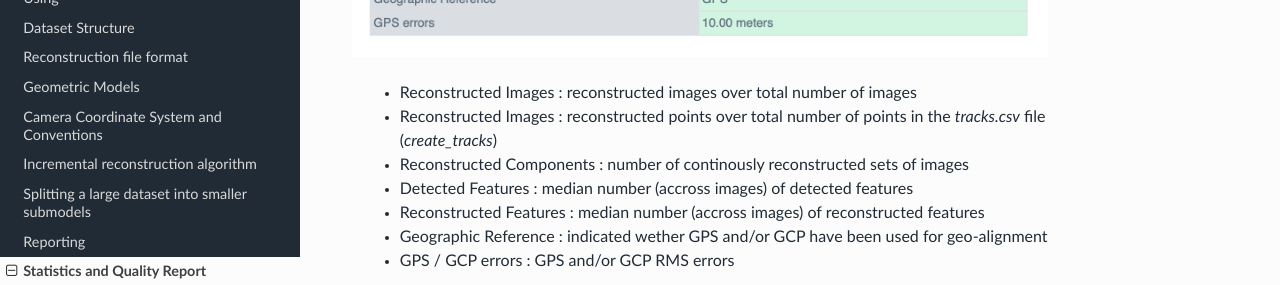
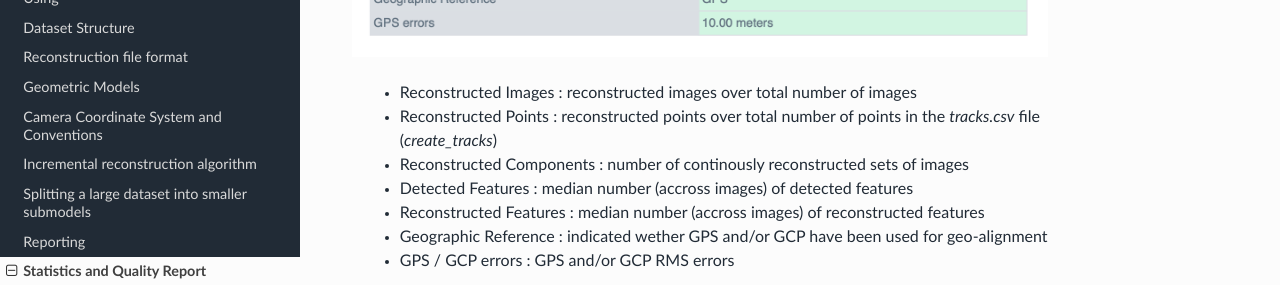
Before and after one commit to mapillary/OpenSfM, a Sphinx documentation site: the page built from doc/source/quality_report.rst, in a window 1280 px wide and 900 px high, scrolled down 750 px. Shown: the part 151-436 px from the top of the window. Built offline with Sphinx 7.4.7 and the Read the Docs theme 2.0.0, drawn with Linux system fonts in a browser that asks for light colours.

Commit message:
Fixed misspelling in quality_report.rst (#858)
Summary:
Misspelling of Reconstructed Points

Pull Request resolved: https://github.com/mapillary/OpenSfM/pull/858

Reviewed By: fabianschenk

Differential Revision: D34208356

Pulled By: YanNoun

fbshipit-source-id: 71430f82da7deb3b785377e54b8ded36fd9a803c

```diff
--- a/doc/source/quality_report.rst
+++ b/doc/source/quality_report.rst
@@ -24,7 +24,7 @@ Processing Summary
 |processing|
 
  - Reconstructed Images : reconstructed images over total number of images
- - Reconstructed Images : reconstructed points over total number of points in the `tracks.csv` file (`create_tracks`)
+ - Reconstructed Points : reconstructed points over total number of points in the `tracks.csv` file (`create_tracks`)
  - Reconstructed Components : number of continously reconstructed sets of images
  - Detected Features : median number (accross images) of detected features
  - Reconstructed Features : median number (accross images) of reconstructed features
```
